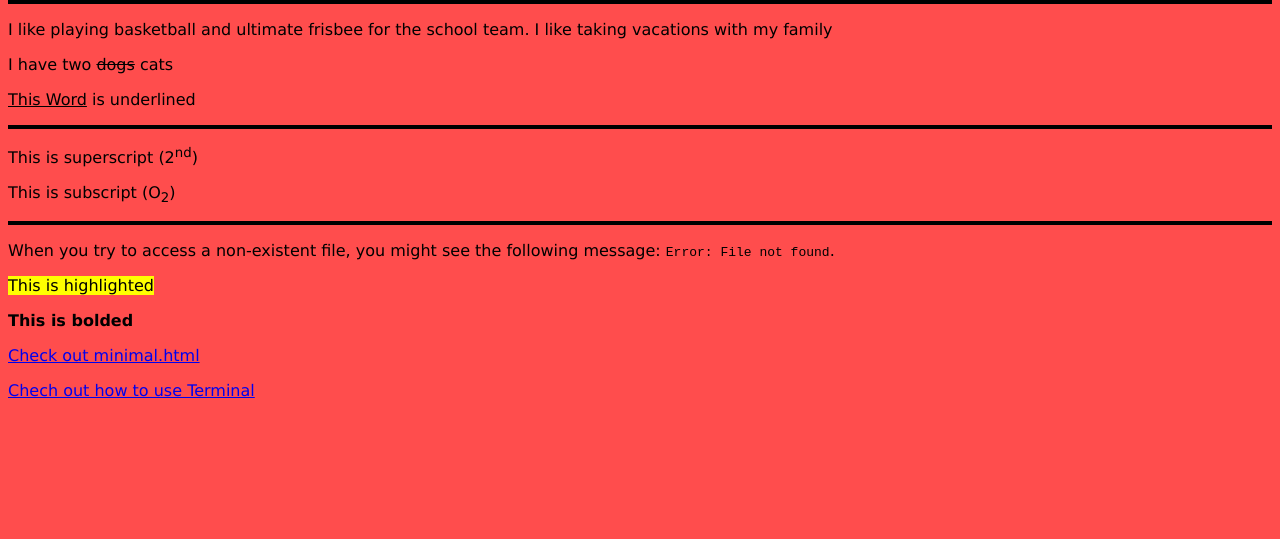
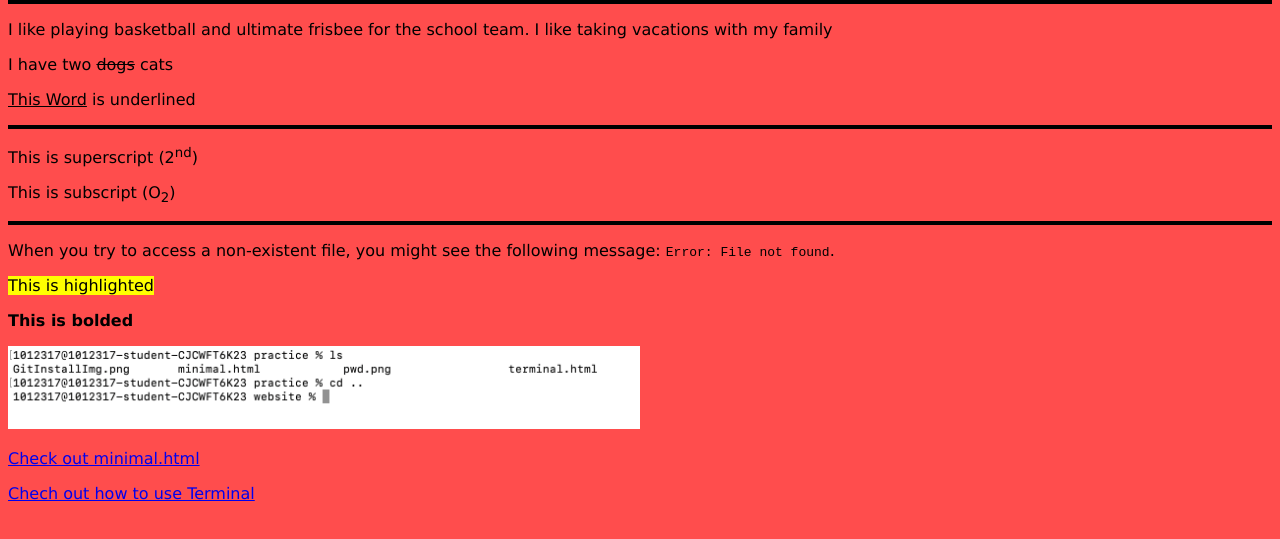
Before and after one commit to GoldenMaca/GoldenMaca.github.io, a plain HTML site: page index.html in a window 1280 px wide. Shown: the part 81-620 px from the top of the page. Drawn offline with Linux system fonts and the light colour scheme.

Commit message:
Adding img for grade

```diff
--- a/index.html
+++ b/index.html
@@ -22,6 +22,8 @@
 	<p><strong>This is bolded</strong></p>
 
 	<div>
+
+		<img src="practice/cd.png">
 		<!--Links-->
 		<p><a href="https://goldenmaca.github.io/practice/minimal.html">Check out minimal.html</a></p>
 		<p><a href="https://goldenmaca.github.io/practice/terminal.html">Chech out how to use Terminal</a></p>
```
